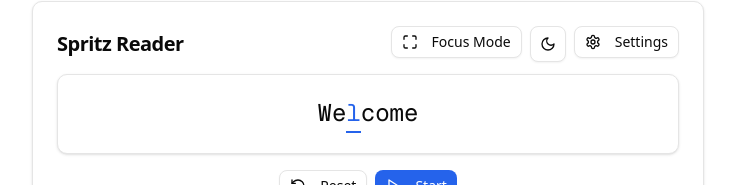
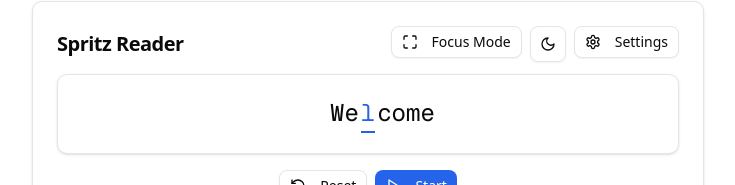
Before and after one commit to Sam-WebP/spritzy, a Next.js app: page / in a window 1280 px wide. Shown: the part 107-292 px from the top of the page, without its empty margins (272-1007 px from the left). Built offline with nearby package versions, Linux system fonts and the light colour scheme.

Commit message:
feat: prevent focus letter movement between words

```diff
--- a/src/components/reader/FocusMode.tsx
+++ b/src/components/reader/FocusMode.tsx
@@ -132,7 +132,7 @@ export default function FocusMode() {
           className={cn(
             focusModeFont.className,
             textColor,
-            "flex items-baseline relative"
+            "grid grid-cols-[1fr_auto_1fr] items-baseline w-full"
           )}
           style={{
             fontSize: `${focusModeFontSize}px`,
@@ -141,16 +141,22 @@ export default function FocusMode() {
           aria-live="assertive"
           aria-atomic="true"
         >
-          <div>{currentWord.before}</div>
+          {/* Before text - right aligned */}
+          <div className="text-right pr-0.5">{currentWord.before}</div>
+
+          {/* Pivot letter - centered */}
           <div
             className={cn(
+              "text-center",
               { "text-primary": showFocusLetter },
               { "border-b-2 border-primary": showFocusBorder }
             )}
           >
             {currentWord.pivot}
           </div>
-          <div>{currentWord.after}</div>
+
+          {/* After text - left aligned */}
+          <div className="text-left pl-0.5">{currentWord.after}</div>
         </div>
       </div>
 
--- a/src/components/reader/WordDisplay.tsx
+++ b/src/components/reader/WordDisplay.tsx
@@ -14,7 +14,7 @@ export default function WordDisplay() {
         <div
           className={cn(
             settings.font.className,
-            "flex items-baseline relative"
+            "grid grid-cols-[1fr_auto_1fr] items-baseline w-full"
           )}
           style={{
             fontSize: `${settings.fontSize}px`,
@@ -23,16 +23,26 @@ export default function WordDisplay() {
           aria-live="assertive"
           aria-atomic="true"
         >
-          <div className="text-foreground">{currentWord.before}</div>
+          {/* Before text - right aligned */}
+          <div className="text-right pr-0.5">
+            {currentWord.before}
+          </div>
+
+          {/* Pivot letter - centered */}
           <div
             className={cn(
+              "text-center",
               { "text-primary": settings.showFocusLetter },
               { "border-b-2 border-primary": settings.showFocusBorder }
             )}
           >
             {currentWord.pivot}
           </div>
-          <div className="text-foreground">{currentWord.after}</div>
+
+          {/* After text - left aligned */}
+          <div className="text-left pl-0.5">
+            {currentWord.after}
+          </div>
         </div>
       </CardContent>
     </Card>
```
